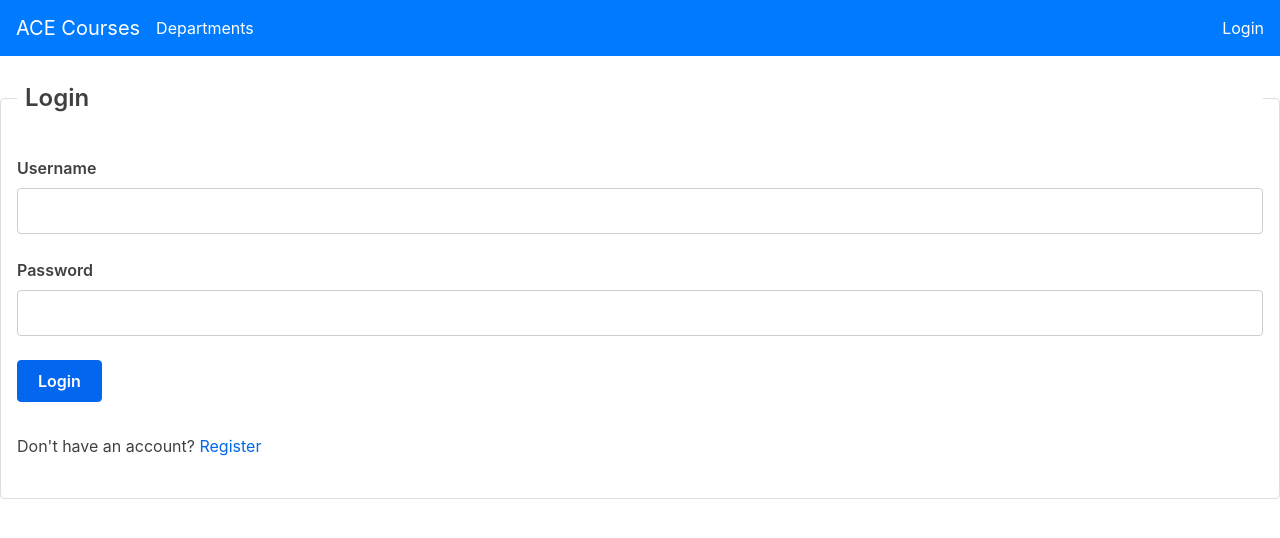
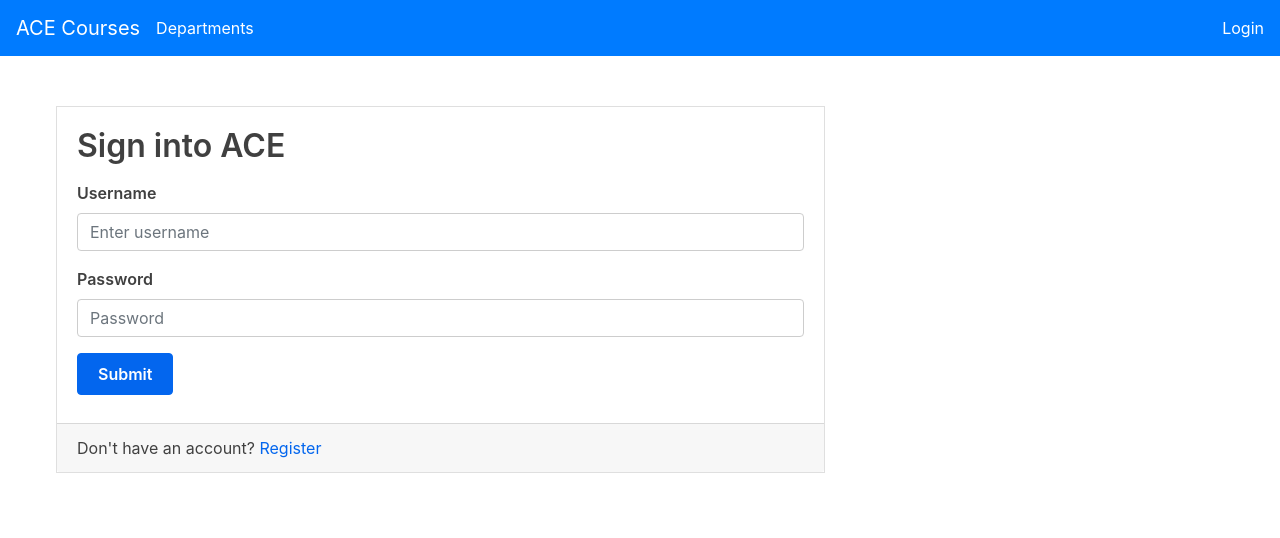
Before and after one commit to christophclarke/ACE, a React (Create React App) app in the folder ace_frontend/: page /login in a window 1280 px wide. Shown: the top 538 px of the page. Built offline with nearby package versions, Linux system fonts and the light colour scheme.

Commit message:
Update Login.js

```diff
--- a/ace_frontend/src/Login.js
+++ b/ace_frontend/src/Login.js
@@ -1,5 +1,6 @@
 import React from 'react';
 import {Link, Redirect} from 'react-router-dom'
+import {Button, Card, Col, Container, Form, Row} from 'react-bootstrap'
 
 const axios = require('axios');
 
@@ -12,13 +13,17 @@ class Login extends React.Component {
         }
     }
 
+    handleChange = e => {
+        this.setState({ [e.target.name]: e.target.value });
+    };
+
     onSubmit = e => {
         e.preventDefault();
         const url = `${this.props.url}auth/login/`;
         axios.post(url, {
-            "username" : this.state.username,
-            "password" : this.state.password
-            })
+            "username": this.state.username,
+            "password": this.state.password
+        })
             .then((response) => {
                 console.log(response);
                 localStorage.setItem("token", response.data.token);
@@ -40,33 +45,77 @@ class Login extends React.Component {
     render() {
         if (this.props.isAuthenticated) {
             console.log("already logged in");
-            return <Redirect to="/" />
+            return <Redirect to="/me"/>
         }
         return (
-            <form onSubmit={this.onSubmit}>
-                <fieldset>
-                    <legend>Login</legend>
-                    <p>
-                        <label htmlFor="username">Username</label>
-                        <input
-                            type="text" id="username"
-                            onChange={e => this.setState({ username: e.target.value })} />
-                    </p>
-                    <p>
-                        <label htmlFor="password">Password</label>
-                        <input
-                            type="password" id="password"
-                            onChange={e => this.setState({ password: e.target.value })} />
-                    </p>
-                    <p>
-                        <button type="submit">Login</button>
-                    </p>
+            <Container>
+                <Row>
+                    <Col lg={8}>
+                        <Card className={'mt-5'}>
+                            <Card.Body>
+                                {/*<form onSubmit={this.onSubmit}>*/}
+                                {/*    <fieldset>*/}
+                                {/*        <legend>Login</legend>*/}
+                                {/*        <p>*/}
+                                {/*            <label htmlFor="username">Username</label>*/}
+                                {/*            <input*/}
+                                {/*                type="text" id="username"*/}
+                                {/*                onChange={e => this.setState({username: e.target.value})}/>*/}
+                                {/*        </p>*/}
+                                {/*        <p>*/}
+                                {/*            <label htmlFor="password">Password</label>*/}
+                                {/*            <input*/}
+                                {/*                type="password" id="password"*/}
+                                {/*                onChange={e => this.setState({password: e.target.value})}/>*/}
+                                {/*        </p>*/}
+                                {/*        <p>*/}
+                                {/*            <button type="submit">Login</button>*/}
+                                {/*        </p>*/}
 
-                    <p>
-                        Don't have an account? <Link to="/register">Register</Link>
-                    </p>
-                </fieldset>
-            </form>
+                                {/*        <p>*/}
+                                {/*            Don't have an account? <Link to="/register">Register</Link>*/}
+                                {/*        </p>*/}
+                                {/*    </fieldset>*/}
+                                {/*</form>*/}
+
+                                <Card.Title>
+                                    <h2>Sign into ACE</h2>
+                                </Card.Title>
+                                <Form onSubmit={this.onSubmit}>
+                                    <Form.Group controlId="formBasicEmail">
+                                        <Form.Label>Username</Form.Label>
+                                        <Form.Control
+                                            name="username"
+                                            type="text"
+                                            placeholder="Enter username"
+                                            onChange={this.handleChange}
+                                        />
+                                        {/*<Form.Text className="text-muted">*/}
+                                        {/*    We'll never share your email with anyone else.*/}
+                                        {/*</Form.Text>*/}
+                                    </Form.Group>
+
+                                    <Form.Group controlId="formBasicPassword">
+                                        <Form.Label>Password</Form.Label>
+                                        <Form.Control
+                                            name="password"
+                                            type="password"
+                                            placeholder="Password"
+                                            onChange={this.handleChange}
+                                        />
+                                    </Form.Group>
+                                    <Button variant="primary" type="submit">
+                                        Submit
+                                    </Button>
+                                </Form>
+                            </Card.Body>
+                            <Card.Footer>
+                                Don't have an account? <Link to="/register">Register</Link>
+                            </Card.Footer>
+                        </Card>
+                    </Col>
+                </Row>
+            </Container>
         )
     }
 }
```
